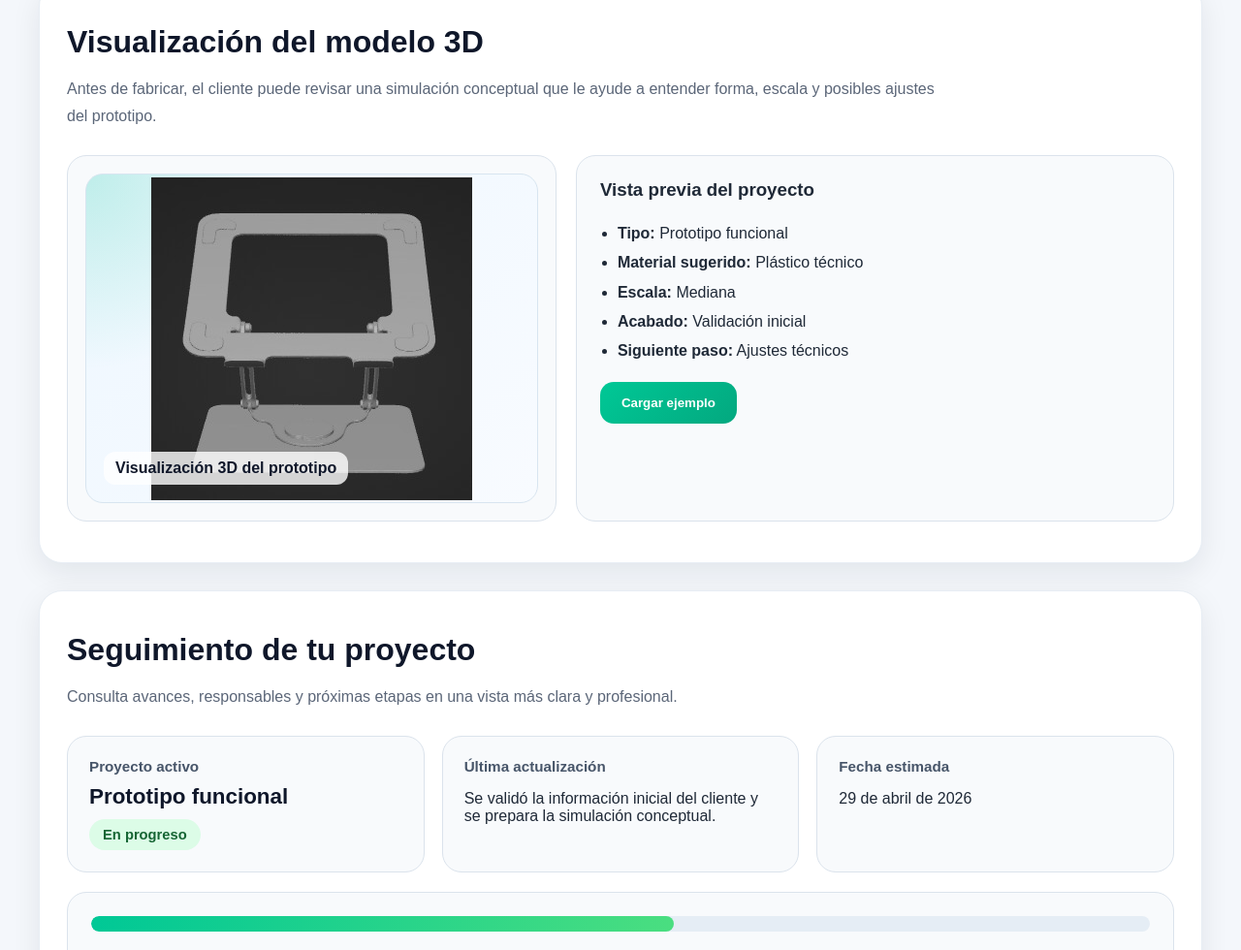
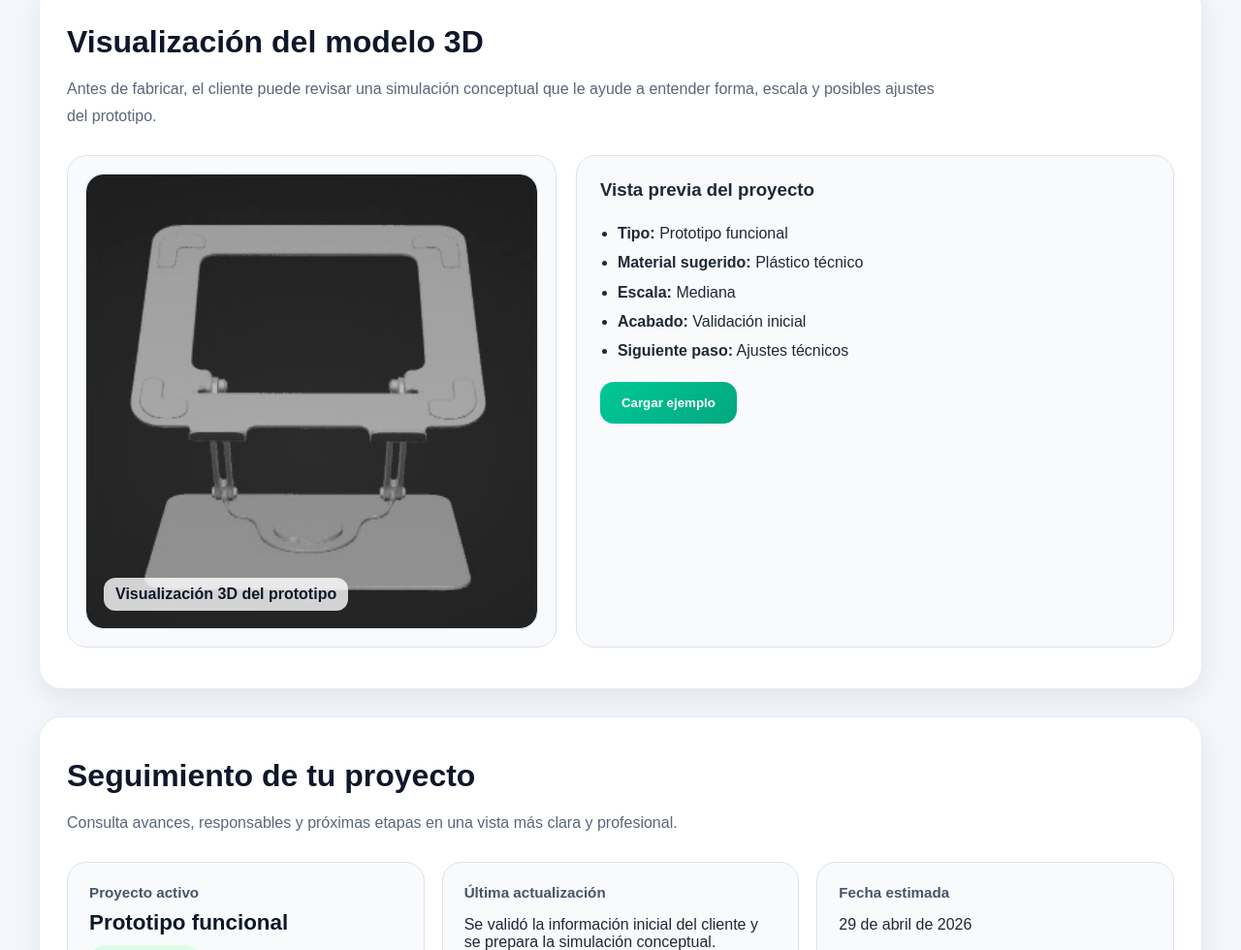
Before and after one commit to a01643824-cloud/Honpe-prototyping, a plain HTML site: page index.html in a window 1280 px wide. Shown: the part 3471-4451 px from the top of the page at 97% size. Drawn offline with Linux system fonts and the light colour scheme.

Commit message:
Add class to 3D image in model preview

```diff
--- a/index.html
+++ b/index.html
@@ -251,7 +251,7 @@
             <div class="model-preview">
                 <div class="model-card premium-surface">
                     <div class="model-view model-visual image-3d-view">
-                        <img src="assets/Diseno-3d.jpeg" alt="Visualización 3D">
+                        <img src="assets/Diseno-3d.jpeg" alt="Visualización 3D" class="modelo-3d-img">
                         <span class="model-overlay-text">Visualización 3D del prototipo</span>
                     </div>
                 </div>
```
